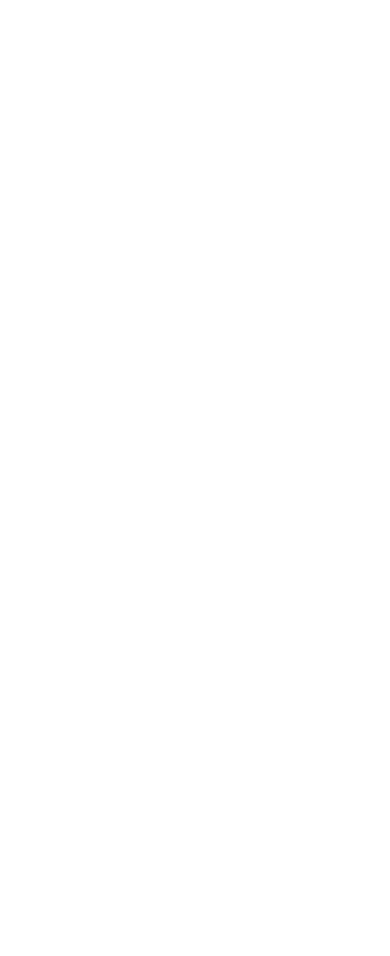
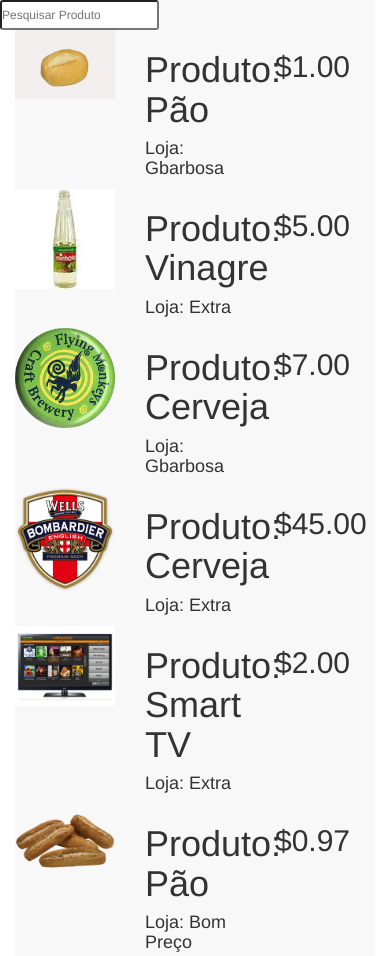
Before and after one commit to ozodrac/Hackaju-14, a plain HTML site: page index.html in a window 390 px wide. Shown: the top 956 px of the page. Before the commit the page ends 844 px from the top, so only its background shows below. Drawn offline with Linux system fonts and the light colour scheme.

Commit message:
Inicio do app
Começando à ajeitar o layout, algumas mudanças na index.html e mudança
do nome no mainfest

```diff
--- a/index.html
+++ b/index.html
@@ -7,12 +7,41 @@
     <link rel="stylesheet" type="text/css" href="css/bootstrap.min.css">
     <script src="modules/app.js"></script>
     <title>Document</title>
+    <script type="text/javascript">
+        function showDescription(){
+            document.getSelection().collapseToStart();
+        }
+    </script>
 </head>
 
 <body>
-    <div class="view" ng-view>
+    <section class="container">
+        <div class="menu navbar-default " ng-controller='ProductStore'>
+            <div class="row">
+                <input ng-model="buscar.name" placeholder="Pesquisar Produto" class="form-control-static input-sm">
+            </div>
+            <div ng-repeat="product in produtos |orderBy :'status' :reverse=true |filter:buscar.name">
+                <div class="row">
+                    <div class="img-responsive col-xs-4">
+                        <img class="" width="100%" src="img/{{product.avatar}}" alt="{{product.name}}">
+                    </div>
+                    <div class="col-xs-4">
+                        <h1>Produto: {{product.name}}</h1>
+                        <h4>Loja: {{product.loja}}</h4>
+                        <div class="collapse prod_description" >
+                            <h4>Descrição: </h4>
+                            <p>{{product.about}}</p>
+                            <button>Status: {{product.status}}</button>
+                        </div>
 
-    </div>
+                    </div>
+                    <div class="col-xs-4">
+                        <h2>{{product.price |currency}}</h2>
+                    </div>
+                </div>
+            </div>
+        </div>
+    </section>
 
 
 
```
Also changed, not shown: 1 other file.
